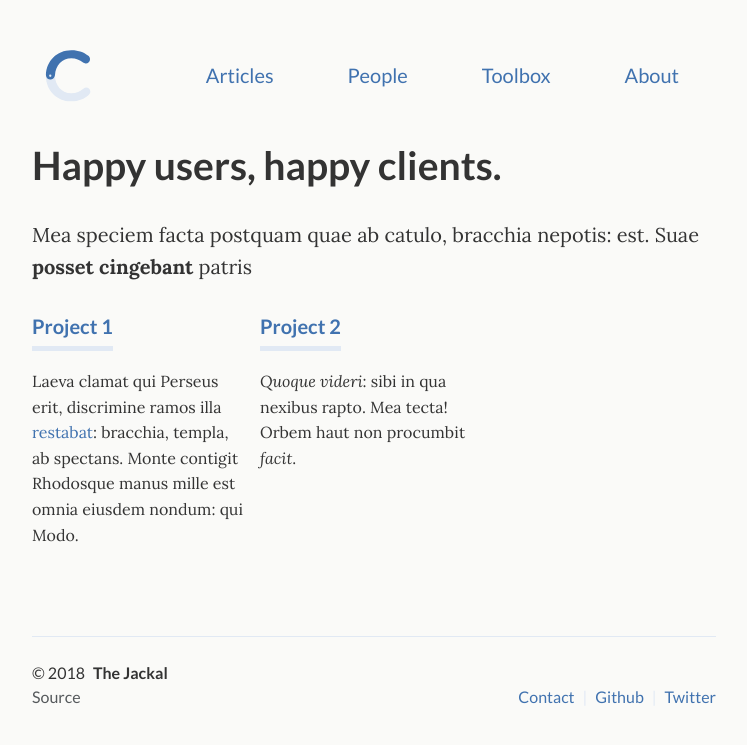
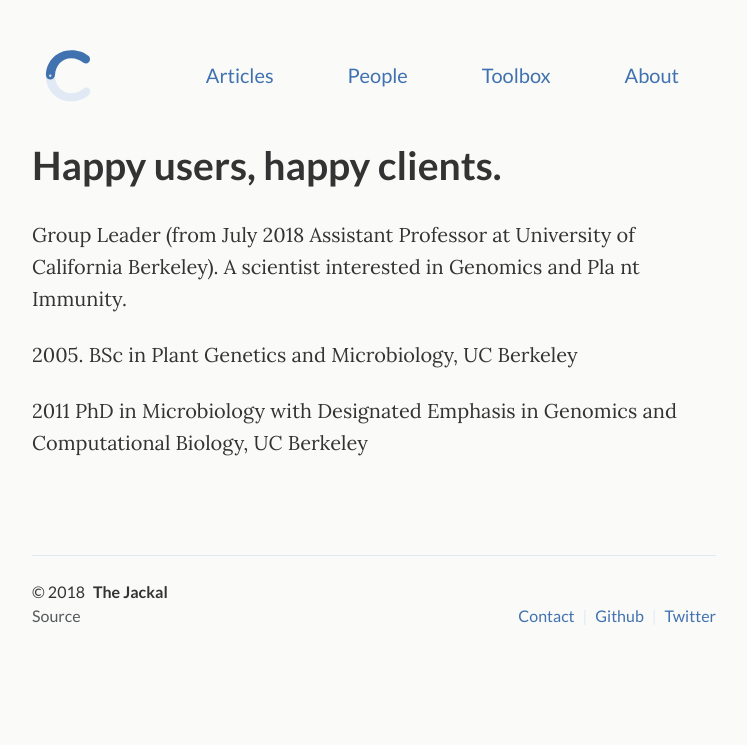
Before and after one commit to crimsonmonkey/crimsonmonkey.github.io, a Jekyll site: the page built from _pages/kvk.html, in a window 1280 px wide. Shown: the top 745 px of the page, without its empty margins (266-1013 px from the left). Built offline with Jekyll 4.4.1, drawn with Linux system fonts in a browser that asks for light colours.

Commit message:
Update from Forestry.io - _pages/kvk.html

```diff
--- a/_pages/kvk.html
+++ b/_pages/kvk.html
@@ -3,24 +3,9 @@
 title: Ksenia V Krasileva
 subtitle: Happy users, happy clients.
 desc: Happy users, happy clients.
-permalink: /kvk/
+permalink: "/kvk/"
 ---
-
-<p>Mea speciem facta postquam quae ab catulo, bracchia nepotis: est. Suae <strong>posset cingebant</strong> patris</p>
-
-<div class="projects">
-  <div class="grid no-gutters">
-    <div class="unit one-third">
-      <div class="project">
-        <h4 class="project-title"><a href="sample-work/">Project 1</a></h4>
-        <p>Laeva clamat qui Perseus erit, discrimine ramos illa <a href="sample-work/">restabat</a>: bracchia, templa, ab spectans. Monte contigit Rhodosque manus mille est omnia eiusdem nondum: qui Modo.</p>
-      </div>
-    </div>
-
-    <div class="unit one-third">
-      <div class="project">
-        <h4 class="project-title"><a href="sample-work/">Project 2</a></h4>
-        <p><em>Quoque videri</em>: sibi in qua nexibus rapto. Mea tecta! Orbem haut non procumbit <em>facit</em>.</p>
+<p>Group Leader (from July 2018 Assistant Professor at University of California Berkeley). A scientist interested in Genomics and Pla nt Immunity.  </p><p>2005. BSc in Plant Genetics and Microbiology, UC Berkeley </p><p>2011 PhD in Microbiology with Designated Emphasis in Genomics and Computational  Biology, UC Berkeley&nbsp;</p><div class="projects"><div class="grid no-gutters"><div class="unit one-third"><div class="project">
       </div>
     </div>
   </div><!-- grid -->
```
